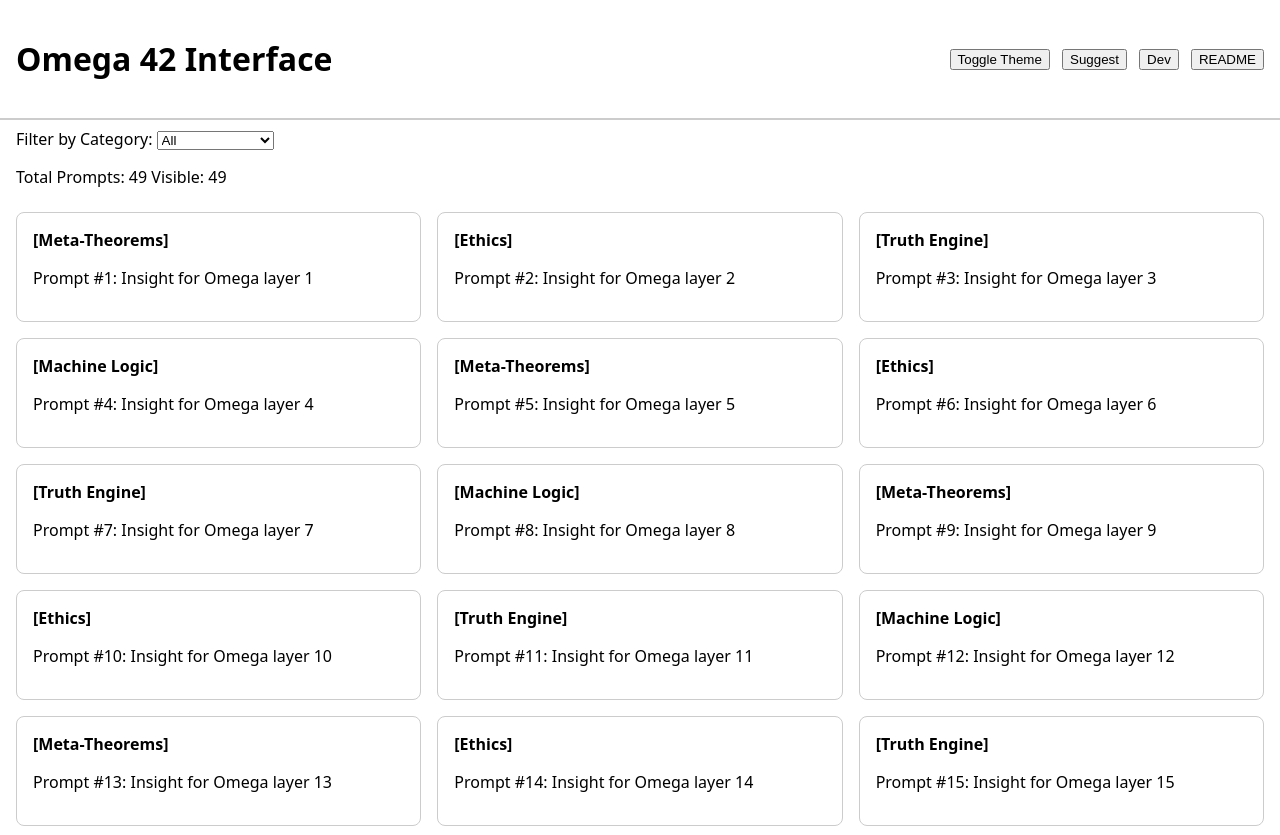
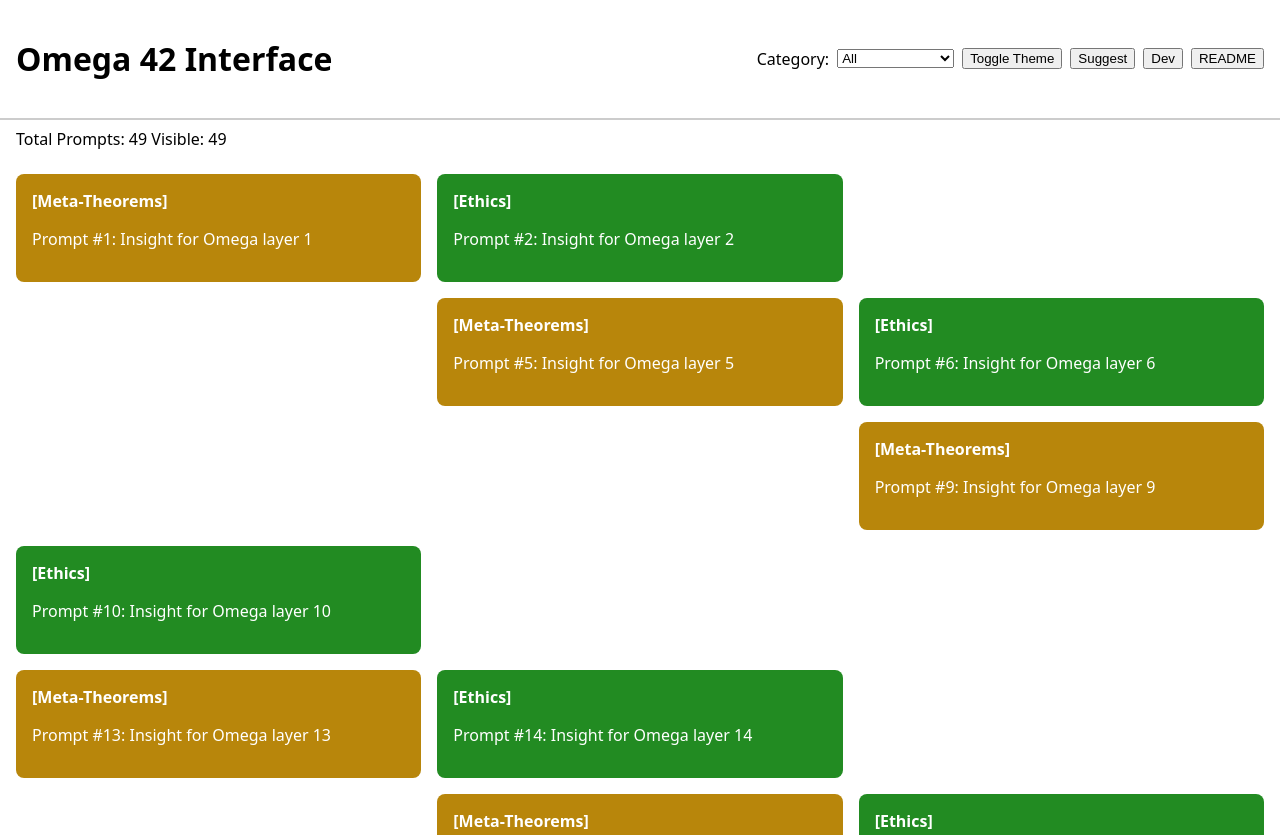
Before and after one commit to EdwardSiegfriedCampher/omega_42_ethics_api, a plain HTML site: page index.html in a window 1280 px wide. Shown: the top 835 px of the page. Drawn offline with Linux system fonts and the light colour scheme.

Commit message:
Update index.html

```diff
--- a/index.html
+++ b/index.html
@@ -23,13 +23,19 @@
       display: flex;
       justify-content: space-between;
       align-items: center;
+      flex-wrap: wrap;
       border-bottom: 2px solid #ccc;
     }
-    .header-buttons button {
-      margin-left: 0.5rem;
+    .header-buttons {
+      display: flex;
+      gap: 0.5rem;
+      align-items: center;
     }
     #filters, #counters {
       padding: 0.5rem 1rem;
+    }
+    #filters {
+      margin-top: 0.5rem;
     }
     #prompt-container {
       display: grid;
@@ -38,23 +44,18 @@
       padding: 1rem;
     }
     .prompt-card {
-      background: rgba(255, 255, 255, 0.1);
-      border: 1px solid #ccc;
       border-radius: 8px;
       padding: 1rem;
       transition: transform 0.3s ease;
-    }
-    body[data-theme="dark"] .prompt-card {
-      background: #1a1a1a;
-      border-color: #444;
-    }
-    body[data-theme="light"] .prompt-card {
-      background: #eef6ff;
-      border-color: #ccc;
+      color: #fff;
     }
     .prompt-card:hover {
       transform: scale(1.02);
     }
+    .Meta-Theorems { background: #b8860b; }
+    .Ethics { background: #228b22; }
+    .Truth\ Engine { background: #1e90ff; }
+    .Machine\ Logic { background: #8b008b; }
     #readme {
       display: none;
       padding: 1rem;
@@ -77,6 +78,10 @@
   <header>
     <h1 title="Ω42 = Absolute Recursive Coherence">Omega 42 Interface</h1>
     <div class="header-buttons">
+      <label for="category-select">Category:</label>
+      <select id="category-select">
+        <option value="all">All</option>
+      </select>
       <button id="toggle-theme">Toggle Theme</button>
       <button id="suggest-btn">Suggest</button>
       <button id="dev-btn">Dev</button>
@@ -84,21 +89,12 @@
     </div>
   </header>
 
-  <section id="filters">
-    <label for="category-select">Filter by Category:</label>
-    <select id="category-select">
-      <option value="all">All</option>
-    </select>
-  </section>
-
   <section id="counters">
     <span>Total Prompts: <span id="total-count">0</span></span>
     <span>Visible: <span id="visible-count">0</span></span>
   </section>
 
-  <main id="prompt-container" class="grid-3x2">
-    <!-- Prompts will render here -->
-  </main>
+  <main id="prompt-container" class="grid-3x2"></main>
 
   <section id="readme">
     <h2>Ω42 ReadMe</h2>
@@ -126,7 +122,7 @@
       filtered.forEach(p => {
         if (!isValid(p)) return;
         const card = document.createElement('div');
-        card.className = 'prompt-card';
+        card.className = `prompt-card ${p.category.replace(/ /g, '-')}`;
         card.innerHTML = `<strong>[${p.category}]</strong><p>${p.text}</p>`;
         promptContainer.appendChild(card);
       });
```
